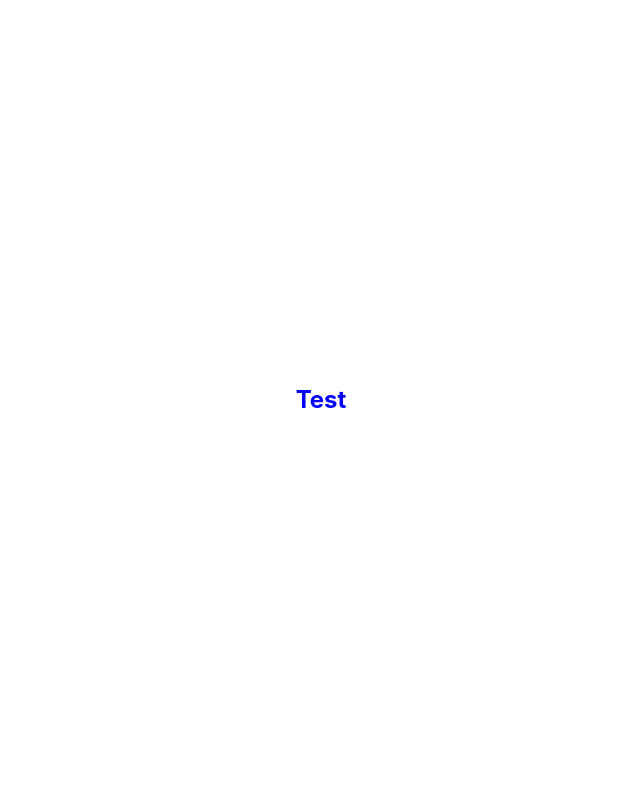
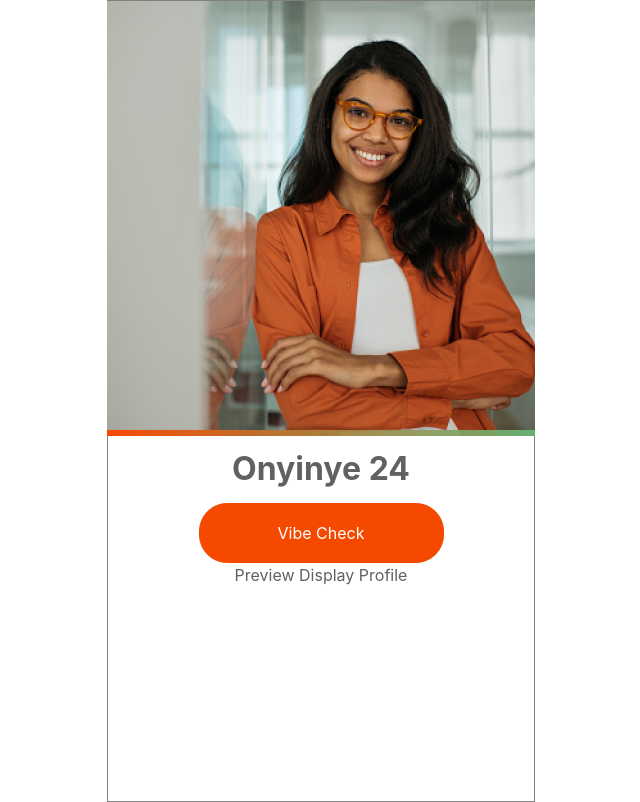
Before and after one commit to allisonvilla/colab-vibe-check, a React (Create React App) app: page / in a window 1280 px wide. Shown: the whole page, without its empty margins (319-959 px from the left). Built offline with nearby package versions, Linux system fonts and the light colour scheme.

Commit message:
elements and basic styles for homepage

```diff
--- a/src/AppLayout/index.js
+++ b/src/AppLayout/index.js
@@ -1,15 +1,10 @@
 import React from "react";
 import styles from "./styles.module.scss";
-// import Navbar from "component/Navbar";
-// import Footer from "component/Footer";
 
 const AppLayout = ({ children }) => {
-
   return (
     <div className={styles.container}>
-      {/* <Navbar /> */}
       {children}
-      {/* <Footer /> */}
     </div>
   );
 };
--- a/src/AppLayout/styles.module.scss
+++ b/src/AppLayout/styles.module.scss
@@ -1,6 +1,10 @@
 @import "../sass/main.scss";
 
-.container{
-  width: 100%;
-  margin: 0 auto;
-};
+.container {
+    width: 100%;
+    margin: 0 auto;
+    max-width: 428px;
+    //max-height: 926px;
+    background-color: #fff;
+    border: 1px solid grey;
+}
--- a/src/pages/Home/Home.js
+++ b/src/pages/Home/Home.js
@@ -1,13 +1,30 @@
-import React from "react";
-//import { Link } from "react-router-dom";
+import { Link } from "react-router-dom";
 import styles from "./styles.module.scss";
 // import PropTypes from 'prop-types'
-import UserProfile from "pages/UserProfile/UserProfile";
 
 function Home(props) {
+  const userData = {
+    userName: `Onyinye`,
+    userAge: 24
+  };
   return (
     <div className={styles.container}>
-      <UserProfile />
+      <img
+        src={require("../../assets/profile-picture-1.png")}
+        alt="A woman smiling with her arms crossed"
+      />
+
+      <h1>
+        {userData.userName} {userData.userAge}
+      </h1>
+
+      <Link to="/" className={styles.vibeCheckBtn}>
+        Vibe Check
+      </Link>
+
+      <Link to="/" className={styles.profilePreview}>
+        Preview Display Profile
+      </Link>
     </div>
   );
 }
--- a/src/pages/Home/styles.module.scss
+++ b/src/pages/Home/styles.module.scss
@@ -1,11 +1,28 @@
 @import "../../sass/main.scss";
 
 .container {
-  @include flexmiddle;
-  height: 100vh;
-  width: 100%;
-  flex-direction: column;
-  a {
-    @include dummyLink;
-  }
+    @include flexmiddle;
+    height: 100vh;
+    width: 100%;
+    flex-direction: column;
+    justify-content: flex-start;
+
+    h1 {
+        color: $header-grey;
+    }
+
 }
+
+.vibeCheckBtn {
+    @include flexmiddle;
+    width: 245px;
+    height: 60px;
+    background: $main-accent;
+    border-radius: 28px;
+    color: white;
+    border: 1px solid $main-accent;
+}
+
+.profilePreview {
+    color: $link-grey;
+}
--- a/src/pages/UserProfile/UserProfile.js
+++ b/src/pages/UserProfile/UserProfile.js
@@ -3,7 +3,7 @@ import "./styles.module.scss";
 const UserProfile = () => {
   return (
     <section>
-      <h2>Test</h2>
+      <h2>User Profile</h2>
     </section>
   );
 };
--- a/src/sass/_variables.scss
+++ b/src/sass/_variables.scss
@@ -1,4 +1,12 @@
 // colors
+
+// colours from gift's design
+$main-accent: #F64900;
+$header-grey: rgba(0, 0, 0, 0.62);
+$link-grey: #616161;
+
+// default variables from app set up below:
+// remove what we aren't using
 $primary: #2d4875;
 $secondary: #7693af;
 $seaBlue: #f6fafb;
@@ -10,10 +18,12 @@ $green-light-30: #fafdfd;
 $green-light: #12b36c;
 $green-dark: #12b36c66;
 $pink-dark: #E51E56;
+
 /* fontsizes */
-$default-font-sm: 1.4rem;
+// 1rem = 16px
+$default-font-sm: 1rem;
 $default-font-mid: 1.6rem;
-$default-font-lg: 2.4rem;
+$default-font-lg: 2rem;
 
 $default-font-family: "Inter", sans-serif;
 
```
Also changed, not shown: src/assets/profile-picture-1.png (added), src/sass/_base.scss (line endings or trailing spaces).
